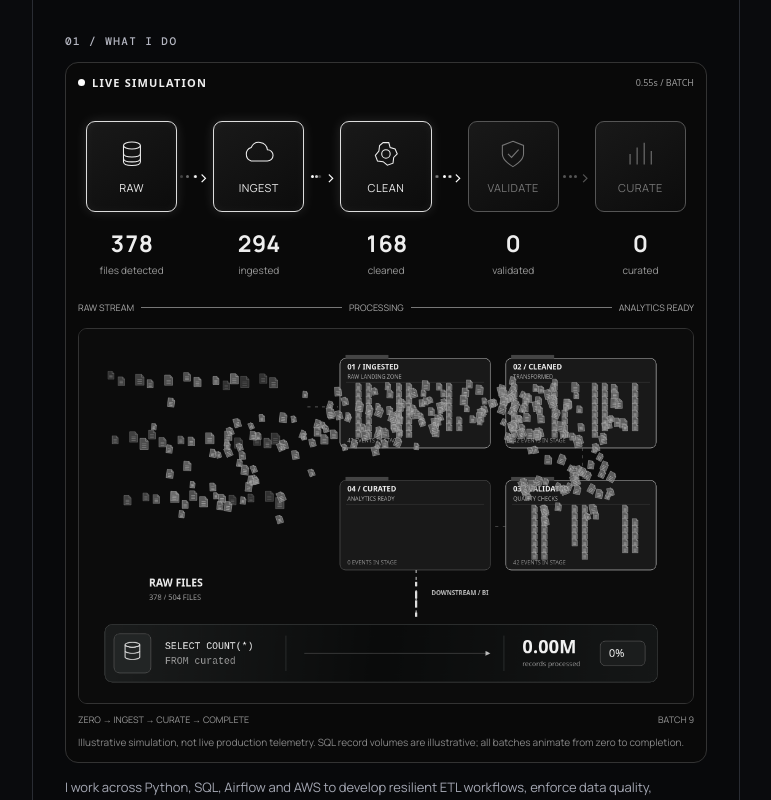
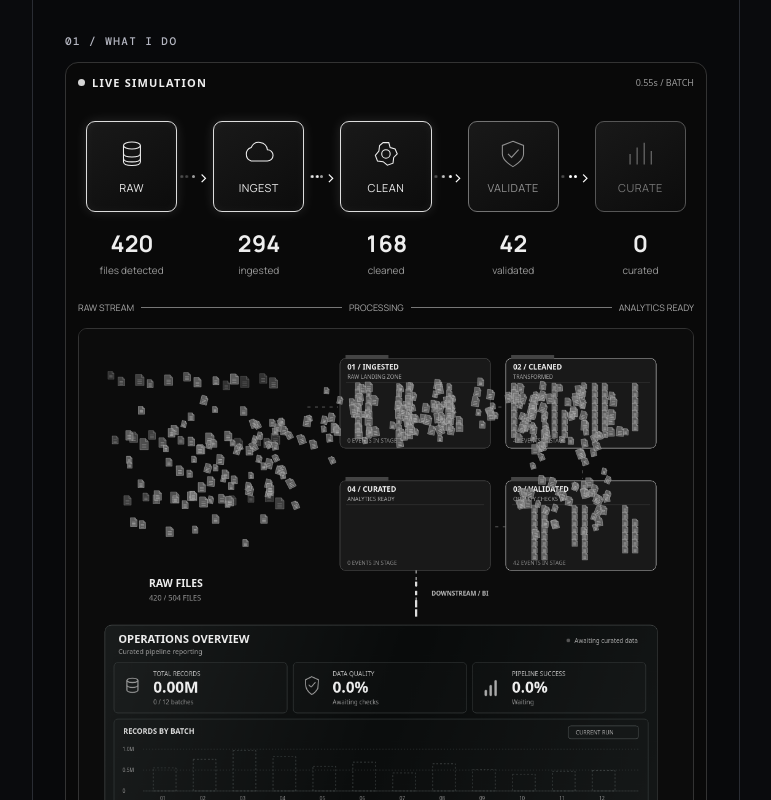
Before and after one commit to abii-18/abinav-data-engineer-portfolio, a React (Vite) app: page / in a window 1280 px wide. Shown: the part 1160-1960 px from the top of the page, without its empty margins (254-1025 px from the left). Built offline with nearby package versions, Linux system fonts and the light colour scheme.

Commit message:
Replace Query Pulse with compact BI overview and animated batch chart

```diff
--- a/src/components/DataInMotion.tsx
+++ b/src/components/DataInMotion.tsx
@@ -71,7 +71,7 @@ function SortingStudio() {
         previousCycle=currentCycle;next=0;events.length=0;last=-1
       }
       while(next<batches&&1+next*interval<=t){spawn(next);next++}
-      g.fillStyle='#0c0c0c';g.fillRect(0,0,1000,610)
+      g.fillStyle='#0c0c0c';g.fillRect(0,0,1000,840)
       text('RAW FILES',114,420,17,'#eee',true);text(events.length+' / '+total+' FILES',114,442,12,'#999')
       for(let i=0;i<38;i++){
         const x=52+(i*67%278),y=78+(i*97%290),size=10+i%5
@@ -103,37 +103,57 @@ function SortingStudio() {
       g.strokeStyle='#aaa';g.lineWidth=1.8;g.setLineDash([5,6]);line(549,393,549,466);g.setLineDash([])
       text('DOWNSTREAM / BI',574,434,10,'#bbb',true)
       for(let i=0;i<6;i++){const y=399+((t*115+i*15)%65);g.fillStyle='#ddd';g.fillRect(547,y,4,7)}
-      // Compact Query Pulse uses the curated-stage clock and resets with the run.
-      const X=42,Y=482,W=900,H=94
-      const progress=clamp((t-(1+3*step+travel))/(runEnd-(1+3*step+travel)))
-      const ready=Math.floor(6284188*progress)
+      // The BI view consumes curated batches and shares the pipeline's reset clock.
+      const X=42,Y=482,W=900,H=330
+      const volumes=[550000,760000,970000,820000,590000,690000,430000,650000,520000,400000,470000,490000]
+      const fractions=volumes.map((_,b)=>clamp((t-(1+b*interval+3*step+travel))/.45))
+      const records=volumes.map((volume,b)=>Math.floor(volume*fractions[b]))
+      const ready=records.reduce((sum,n)=>sum+n,0),completed=fractions.filter(p=>p===1).length
+      const progress=fractions.reduce((sum,p)=>sum+p,0)/batches
       const gradient=g.createLinearGradient(X,Y,X+W,Y+H)
-      gradient.addColorStop(0,'#1b1d1d');gradient.addColorStop(.5,'#0a0b0b');gradient.addColorStop(1,'#151717')
-      box(X,Y,W,H,gradient,'#4b4e4e',12)
-      box(X+15,Y+15,60,64,'#222525','#555',9)
-      g.strokeStyle='#ddd';g.lineWidth=1.5
-      for(let row=0;row<3;row++){
-        g.beginPath();g.ellipse(X+45,Y+33+row*10,12,4,0,0,Math.PI);g.stroke()
+      gradient.addColorStop(0,'#191c1c');gradient.addColorStop(.5,'#090b0b');gradient.addColorStop(1,'#141717')
+      box(X,Y,W,H,gradient,'#454949',11)
+      text('OPERATIONS OVERVIEW',X+22,Y+29,18,'#eee',true)
+      text('Curated pipeline reporting',X+22,Y+47,11,'#999')
+      g.fillStyle=ready?'#bbb':'#555';g.beginPath();g.arc(X+755,Y+25,3,0,Math.PI*2);g.fill()
+      text(ready?'Updated just now':'Awaiting curated data',X+765,Y+29,10,'#aaa')
+      const metrics=[['TOTAL RECORDS',(ready/1000000).toFixed(2)+'M',completed+' / '+batches+' batches'],['DATA QUALITY',(98.6*progress).toFixed(1)+'%',progress===1?'Checks passed':ready?'Checking records':'Awaiting checks'],['PIPELINE SUCCESS',(99.9*progress).toFixed(1)+'%',progress===1?'Healthy':ready?'Processing':'Waiting']]
+      metrics.forEach(([label,value,note],i)=>{
+        const x=X+15+i*292,y=Y+61
+        box(x,y,282,82,'#ffffff03','#383d3d',6)
+        g.strokeStyle='#999';g.lineWidth=1.7
+        if(i===0){
+          for(let j=0;j<3;j++){g.beginPath();g.ellipse(x+30,y+29+j*8,9,3.5,0,0,Math.PI);g.stroke()}
+          g.beginPath();g.ellipse(x+30,y+29,9,3.5,0,0,Math.PI*2);g.stroke();line(x+21,y+29,x+21,y+45);line(x+39,y+29,x+39,y+45)
+        }else if(i===1){
+          g.beginPath();g.moveTo(x+30,y+23);g.lineTo(x+41,y+28);g.lineTo(x+40,y+42);g.quadraticCurveTo(x+35,y+50,x+30,y+52);g.quadraticCurveTo(x+20,y+45,x+20,y+35);g.lineTo(x+20,y+28);g.closePath();g.stroke();line(x+25,y+36,x+29,y+40);line(x+29,y+40,x+36,y+32)
+        }else{for(let j=0;j<3;j++){box(x+20+j*8,y+45-j*8,3,9+j*8,'#aaa','#aaa',1)}}
+        text(label,x+64,y+22,10,'#bbb');text(value,x+64,y+49,25,'#eee',true);text(note,x+64,y+68,10,'#999')
+      })
+      const chartY=Y+153
+      box(X+15,chartY,870,161,'#ffffff02','#353b3b',6)
+      text('RECORDS BY BATCH',X+30,chartY+24,12,'#ddd',true)
+      box(X+755,chartY+11,114,21,'#151818','#4b5050',4);text('CURRENT RUN',X+767,chartY+25,9,'#aaa')
+      const base=chartY+117,left=X+62,right=X+869
+      for(let j=0;j<3;j++){
+        const y=base-j*34
+        g.strokeStyle='#353a3a';g.lineWidth=.8;g.setLineDash([2,3]);line(left,y,right,y);g.setLineDash([])
+        text(j===0?'0':(j*.5).toFixed(1)+'M',X+29,y+3,8,'#999')
       }
-      g.beginPath();g.ellipse(X+45,Y+33,12,4,0,0,Math.PI*2);g.stroke()
-      line(X+33,Y+33,X+33,Y+53);line(X+57,Y+33,X+57,Y+53)
-      g.fillStyle='#eee';g.font='16px monospace';g.fillText('SELECT COUNT(*)',X+98,Y+40)
-      g.fillStyle='#999';g.fillText('FROM curated',X+98,Y+64)
-      g.strokeStyle='#353838';g.lineWidth=1;line(X+295,Y+18,X+295,Y+76);line(X+650,Y+18,X+650,Y+76)
-      g.strokeStyle='#555';line(X+325,Y+47,X+620,Y+47)
-      g.strokeStyle='#ddd';line(X+325,Y+47,X+325+295*progress,Y+47)
-      g.fillStyle='#bbb';g.beginPath();g.moveTo(X+620,Y+43);g.lineTo(X+628,Y+47);g.lineTo(X+620,Y+51);g.closePath();g.fill()
-      if(progress>0&&progress<1){
-        for(let i=0;i<3;i++){
-          const phase=(t*.42+i/3)%1
-          g.save();g.shadowColor='#fff';g.shadowBlur=13;g.globalAlpha=Math.sin(phase*Math.PI)
-          g.fillStyle='#fff';g.beginPath();g.arc(X+325+phase*290,Y+47,3.5,0,Math.PI*2);g.fill();g.restore()
+      line(left,base,right,base)
+      records.forEach((count,b)=>{
+        const x=left+17+b*65,h=count/1000000*68,targetH=volumes[b]/1000000*68
+        g.strokeStyle='#555b5b';g.setLineDash([3,3]);g.strokeRect(x,base-targetH,37,targetH);g.setLineDash([])
+        if(h>0){
+          const active=fractions[b]<1,bar=g.createLinearGradient(x,base-h,x,base)
+          bar.addColorStop(0,active?'#f5f5f5':'#a2a7a7');bar.addColorStop(1,'#454c4c')
+          g.save();if(active){g.shadowColor='#ffffff66';g.shadowBlur=10}g.fillStyle=bar;g.fillRect(x,base-h,37,h);g.restore()
         }
-      }
-      text((ready/1000000).toFixed(2)+'M',X+680,Y+47,30,'#f1f1f1',true)
-      text('records processed',X+680,Y+68,11,'#999')
-      box(X+807,Y+27,73,40,'#1b1d1d',progress===1?'#aaa':'#555',8)
-      text(Math.floor(progress*100)+'%',X+821,Y+53,18,'#eee')
+        text(String(b+1).padStart(2,'0'),x+11,base+15,8,'#999')
+      })
+      text(progress===1?'All curated batches received':ready?'Receiving curated batches…':'Waiting for curated batches…',X+30,chartY+144,9,'#999')
+      box(X+30,chartY+151,839,2,'#1b2020','#353b3b',1)
+      if(progress>0){g.fillStyle='#ccc';g.fillRect(X+30,chartY+151,839*progress,2)}
       if(Math.floor(t*8)!==last){last=Math.floor(t*8);const values=[events.length,...counts];setStats(values);setBatch(next)}
       frame=requestAnimationFrame(draw)
     }
@@ -154,9 +174,9 @@ function SortingStudio() {
       })}
     </div>
     <div className="sorting-flow">RAW STREAM <i/> PROCESSING <i/> ANALYTICS READY</div>
-    <canvas ref={canvas} width={1000} height={610} aria-label="Animated simulated pipeline from scattered raw files through ingestion, cleaning, validation, curation and a compact animated SQL query pulse with record counter and completion progress"/>
+    <canvas ref={canvas} width={1000} height={840} aria-label="Animated simulated pipeline from scattered raw files through ingestion, cleaning, validation, curation and a compact BI dashboard with live KPI cards and a records-by-batch chart"/>
     <div className="sorting-foot">ZERO → INGEST → CURATE → COMPLETE <span>BATCH {batch}</span></div>
-    <p className="sorting-note">Illustrative simulation, not live production telemetry. SQL record volumes are illustrative; all batches animate from zero to completion.</p>
+    <p className="sorting-note">Illustrative simulation, not live production telemetry. BI record volumes and quality figures are illustrative; all batches animate from zero to completion.</p>
   </div>
 }
 
```
